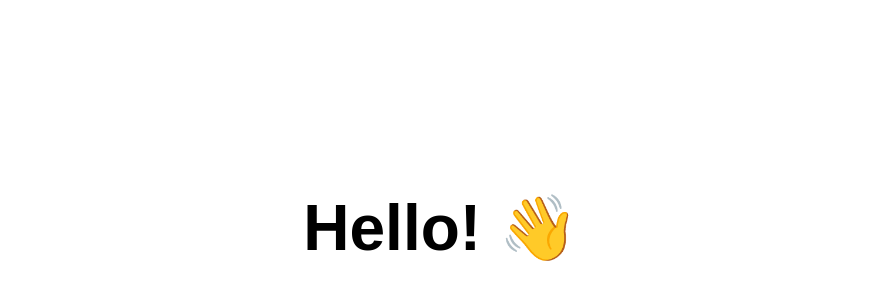
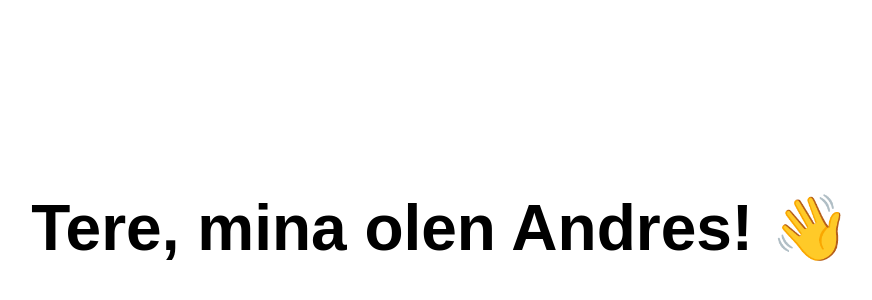
Before and after one commit to AndresNamm/kodu, a React (Create React App) app: page / in a window 1280 px wide. Shown: the part 180-480 px from the top of the page, without its empty margins (199-1071 px from the left). Built offline with nearby package versions, Linux system fonts and the light colour scheme.

Commit message:
Update greeting message in App component

```diff
--- a/src/App.js
+++ b/src/App.js
@@ -10,7 +10,7 @@ function App() {
       fontSize: '2rem',
       fontFamily: 'Arial, sans-serif'
     }}>
-      <h1>Hello! 👋</h1>
+      <h1>Tere, mina olen Andres! 👋</h1>
     </div>
   );
 }
```
